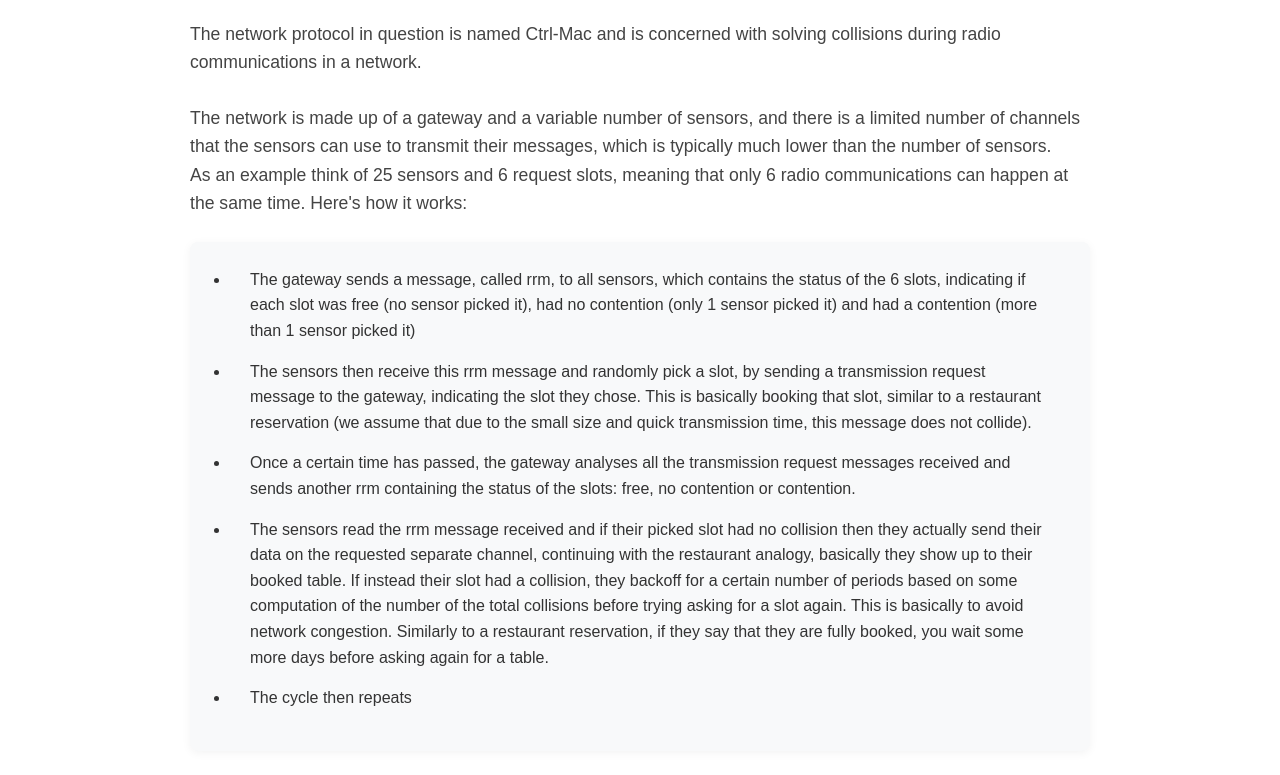
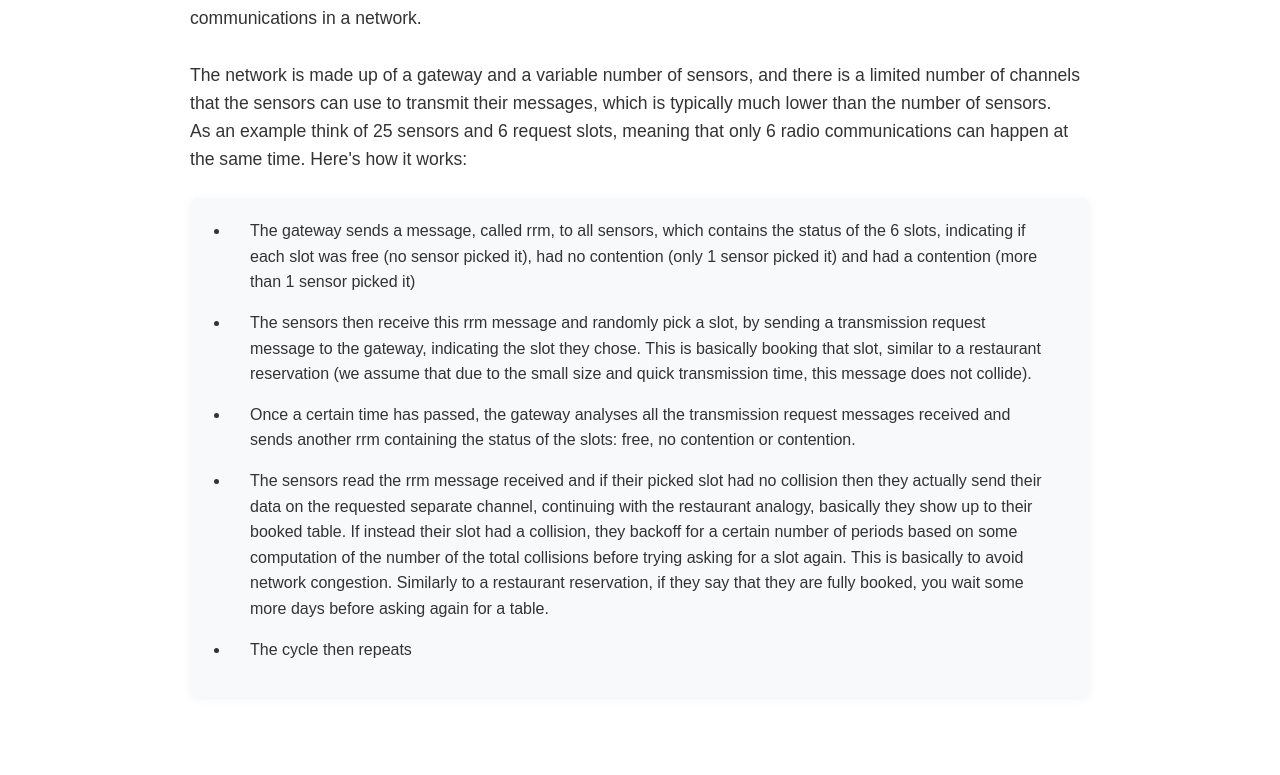
Before and after one commit to EdoardoLuciani/ctrl-mac-simulator, a website built with Vite: page frontend/src/pages/protocol-explanation.html in a window 1280 px wide. Shown: the part 224-999 px from the top of the page. After the commit the page ends 961 px from the top, so only its background shows below. Built offline with nearby package versions, Linux system fonts and the light colour scheme.

Commit message:
Improve styling

```diff
--- a/frontend/src/css/more-information-page.css
+++ b/frontend/src/css/more-information-page.css
@@ -1,32 +1,28 @@
-.more-information-div {
-    padding: 0px 20px 0px 20px;
-}
-
 .more-information-div {
     max-width: 900px;
     margin: 0 auto;
-    padding: 40px 20px;
+    padding: 20px 20px;
     line-height: 1.6;
 }
 
 .more-information-div > h1 {
     color: #2196f3;
     margin-bottom: 30px;
+    margin-top: 0px;
     font-size: 2.2em;
     border-bottom: 2px solid #eee;
     padding-bottom: 10px;
 }
 
 .more-information-div > p {
-    font-size: 1.1em;
-    color: #444;
+    font-size: 1.1rem;
     margin-bottom: 25px;
 }
 
 .more-information-div > ul {
     background-color: #f8f9fa;
     border-radius: 8px;
-    padding: 25px 40px;
+    padding: 20px 40px;
     margin: 20px 0;
     box-shadow: 0 2px 10px rgba(0, 0, 0, 0.05);
 }
--- a/frontend/src/pages/protocol-explanation.html
+++ b/frontend/src/pages/protocol-explanation.html
@@ -17,16 +17,56 @@
 
         <div class="more-information-div">
             <h1>About the Ctrl-Mac protocol</h1>
-            <p>The network protocol in question is named Ctrl-Mac and is concerned with solving collisions during radio communications in a network.<br><br> The network is made up of a gateway and a variable number of sensors, and there is a limited number of channels that the sensors can use to transmit their messages, which is typically much lower than the number of sensors.<br> As an example think of 25 sensors and 6 request slots, meaning that only 6 radio communications can happen at the same time.
-            Here's how it works:
+            <p>
+                The network protocol in question is named Ctrl-Mac and is
+                concerned with solving collisions during radio communications in
+                a network.<br /><br />
+                The network is made up of a gateway and a variable number of
+                sensors, and there is a limited number of channels that the
+                sensors can use to transmit their messages, which is typically
+                much lower than the number of sensors.<br />
+                As an example think of 25 sensors and 6 request slots, meaning
+                that only 6 radio communications can happen at the same time.
+                Here's how it works:
+            </p>
 
             <ul>
-                <li>The gateway sends a message, called rrm, to all sensors, which contains the status of the 6 slots, indicating if each slot was free (no sensor picked it), had no contention (only 1 sensor picked it) and had a contention (more than 1 sensor picked it)</li>
-                <li>The sensors then receive this rrm message and randomly pick a slot, by sending a transmission request message to the gateway, indicating the slot they chose. This is basically booking that slot, similar to a restaurant reservation (we assume that due to the small size and quick transmission time, this message does not collide).</li>
-                <li> Once a certain time has passed, the gateway analyses all the transmission request messages received and sends another rrm containing the status of the slots: free, no contention or contention.</li>
-                <li>The sensors read the rrm message received and if their picked slot had no collision then they actually send their data on the requested separate channel, continuing with the restaurant analogy, basically they show up to their booked table. If instead their slot had a collision, they backoff for a certain number of periods based on some computation of the number of the total collisions before trying asking for a slot again. This is basically to avoid network congestion. Similarly to a restaurant reservation, if they say that they are fully booked, you wait some more days before asking again for a table.</li>
+                <li>
+                    The gateway sends a message, called rrm, to all sensors,
+                    which contains the status of the 6 slots, indicating if each
+                    slot was free (no sensor picked it), had no contention (only
+                    1 sensor picked it) and had a contention (more than 1 sensor
+                    picked it)
+                </li>
+                <li>
+                    The sensors then receive this rrm message and randomly pick
+                    a slot, by sending a transmission request message to the
+                    gateway, indicating the slot they chose. This is basically
+                    booking that slot, similar to a restaurant reservation (we
+                    assume that due to the small size and quick transmission
+                    time, this message does not collide).
+                </li>
+                <li>
+                    Once a certain time has passed, the gateway analyses all the
+                    transmission request messages received and sends another rrm
+                    containing the status of the slots: free, no contention or
+                    contention.
+                </li>
+                <li>
+                    The sensors read the rrm message received and if their
+                    picked slot had no collision then they actually send their
+                    data on the requested separate channel, continuing with the
+                    restaurant analogy, basically they show up to their booked
+                    table. If instead their slot had a collision, they backoff
+                    for a certain number of periods based on some computation of
+                    the number of the total collisions before trying asking for
+                    a slot again. This is basically to avoid network congestion.
+                    Similarly to a restaurant reservation, if they say that they
+                    are fully booked, you wait some more days before asking
+                    again for a table.
+                </li>
                 <li>The cycle then repeats</li>
-            </ul></p>
+            </ul>
         </div>
     </body>
 </html>
```
